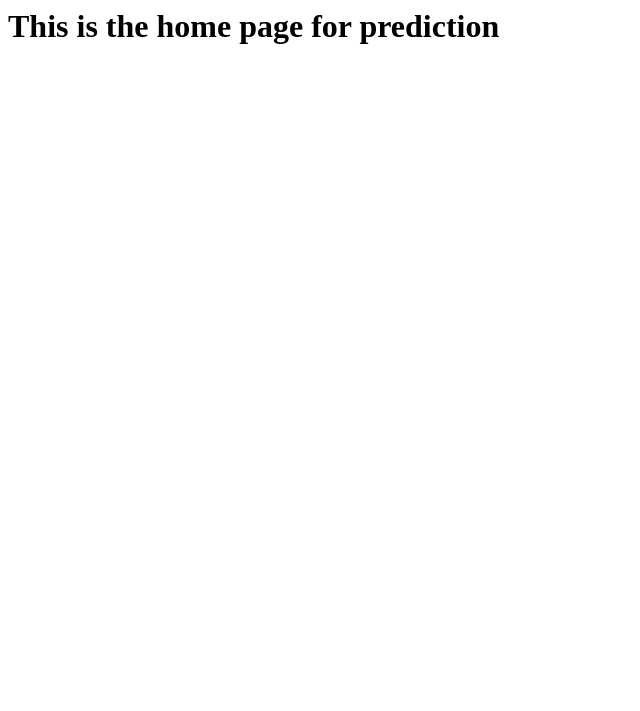
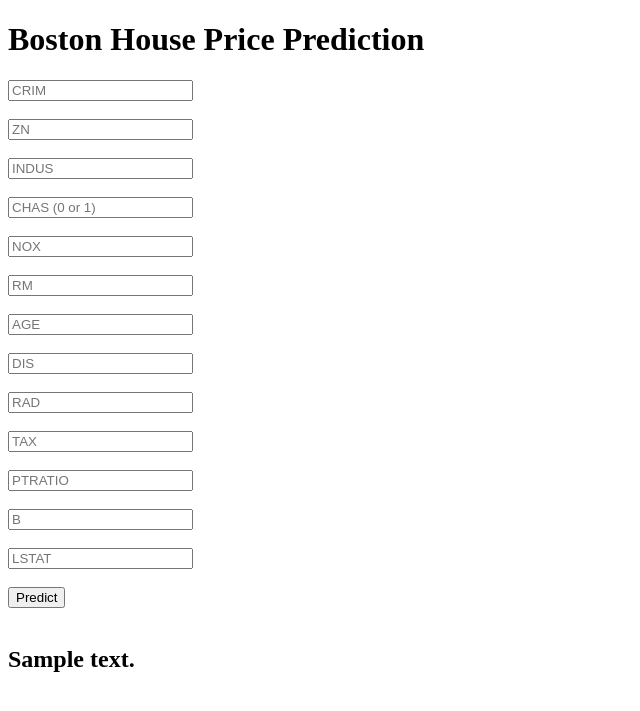
Before and after one commit to dharani834/bostonhousepricing, a Flask app: template Templates/home.html in a window 1280 px wide. Shown: the top 711 px of the page, without its empty margins (0-640 px from the left). Run offline with Flask 3, Linux system fonts and the light colour scheme; the template is opened without the code that fills it: most values are stand-ins (such as "Sample title", 1, 10 or a date in 2020); parts of the project's set-up code (start-up, migrations or seed data) failed here and were passed over.

Commit message:
template

```diff
--- a/Templates/home.html
+++ b/Templates/home.html
@@ -1 +1,49 @@
-<h1>This is the home page for prediction</h1>
+<!DOCTYPE html>
+<html>
+<head>
+    <title>Boston House Price Prediction</title>
+</head>
+<body>
+
+    <h1>Boston House Price Prediction</h1>
+
+    <form action="/predict" method="post">
+
+        <input type="text" name="CRIM" placeholder="CRIM" required><br><br>
+
+        <input type="text" name="ZN" placeholder="ZN" required><br><br>
+
+        <input type="text" name="INDUS" placeholder="INDUS" required><br><br>
+
+        <input type="text" name="CHAS" placeholder="CHAS (0 or 1)" required><br><br>
+
+        <input type="text" name="NOX" placeholder="NOX" required><br><br>
+
+        <input type="text" name="RM" placeholder="RM" required><br><br>
+
+        <input type="text" name="AGE" placeholder="AGE" required><br><br>
+
+        <input type="text" name="DIS" placeholder="DIS" required><br><br>
+
+        <input type="text" name="RAD" placeholder="RAD" required><br><br>
+
+        <input type="text" name="TAX" placeholder="TAX" required><br><br>
+
+        <input type="text" name="PTRATIO" placeholder="PTRATIO" required><br><br>
+
+        <input type="text" name="B" placeholder="B" required><br><br>
+
+        <input type="text" name="LSTAT" placeholder="LSTAT" required><br><br>
+
+        <button type="submit">Predict</button>
+
+    </form>
+
+    <br>
+
+    <h2>
+        {{ prediction_text }}
+    </h2>
+
+</body>
+</html>
--- a/app.py
+++ b/app.py
@@ -24,5 +24,13 @@
     output=regmodel.predict(new_data)
     print(output[0])
     return jsonify(output[0])
+@app.route('/predict',methods=['POST'])
+def predict():
+    data=[float(x) for x in request.form.values()]
+    final_input = scaler.transform(np.array(data).reshape(1, -1))
+    print(final_input)
+    output=regmodel.predict(final_input)[0]
+    return render_template("home.html",prediction_text="The predicted house price is {}".format(output))
+
 if __name__=="__main__":
     app.run(debug=True)
```
